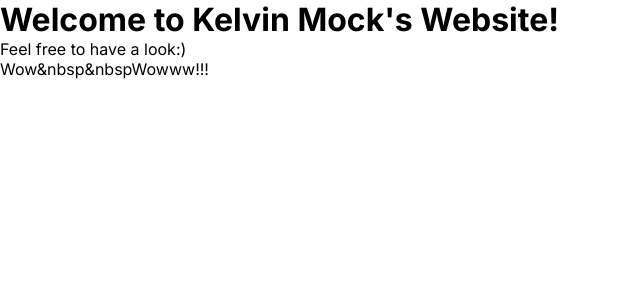
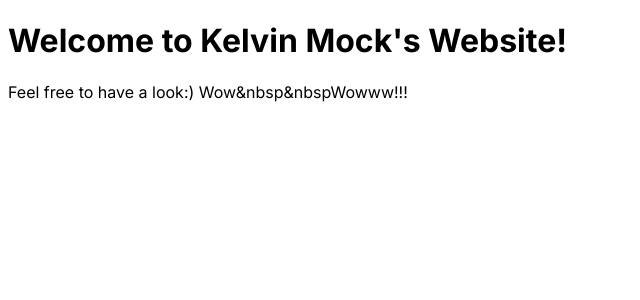
Before and after one commit to kmock930/kmock930.github.io, a Next.js app: page / in a window 1280 px wide. Shown: the top 300 px of the page, without its empty margins (0-640 px from the left). Built offline with nearby package versions, Linux system fonts and the light colour scheme.

Commit message:
Files Restructuring

```diff
--- a/src/app/layout.js
+++ b/src/app/layout.js
@@ -1,5 +1,5 @@
 import { Inter } from 'next/font/google'
-import './globals.css'
+import './styles/page.module.css'
 
 const inter = Inter({ subsets: ['latin'] })
 
--- a/src/app/page.js
+++ b/src/app/page.js
@@ -1,5 +1,5 @@
 import Image from 'next/image'
-import styles from './page.module.css'
+import styles from './styles/page.module.css'
 
 export default function Home() {
   return (
@@ -10,8 +10,7 @@ export default function Home() {
 
       <body>
           <h1>Welcome to Kelvin Mock's Website!</h1>
-          <p>Feel free to have a look:)</p>
-          <p>Wow&nbsp&nbspWowww!!!</p>
+          <p>Feel free to have a look:) Wow&nbsp&nbspWowww!!!</p>
       </body>
     </div>
   )
```
Also changed, not shown: src/app/styles/globals.css (renamed from src/app/globals.css), src/app/styles/page.module.css (renamed from src/app/page.module.css).
